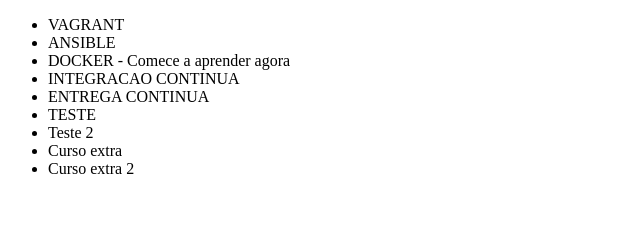
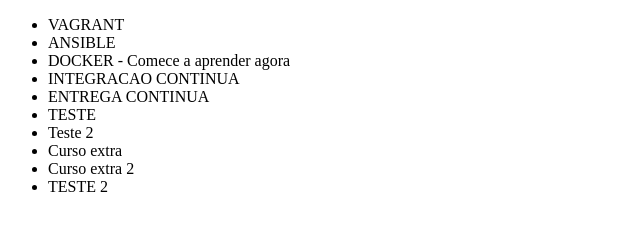
Before and after one commit to tbispo11/CURSO_ALURA, a plain HTML site: page INDEX.html in a window 1280 px wide. Shown: the full height of the page, 0-640 px from the left. Drawn offline with Linux system fonts and the light colour scheme.

Commit message:
Alterando a lista de cursos

```diff
--- a/INDEX.html
+++ b/INDEX.html
@@ -15,6 +15,7 @@
 			<li>Teste 2</li>
 			<li>Curso extra</li>
 			<li>Curso extra 2</li>
+			<li>TESTE 2 </li>
 		</ul>
 	</body>
 </html>
```
